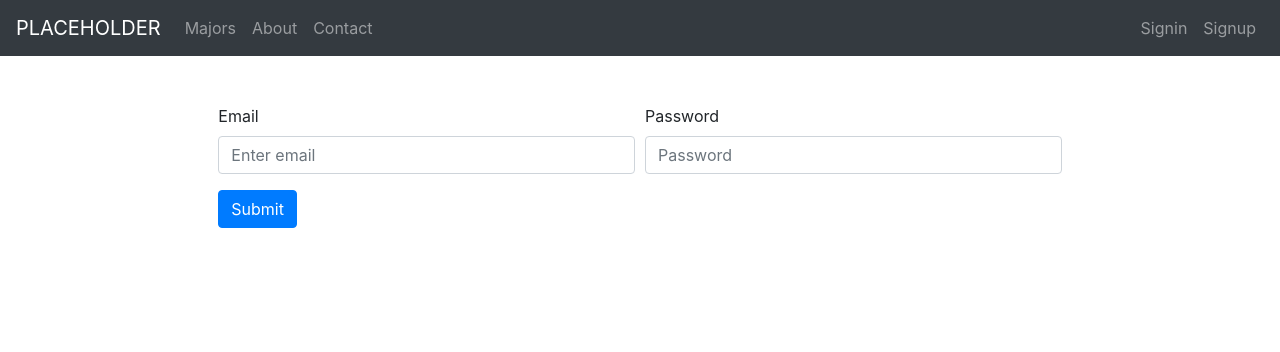
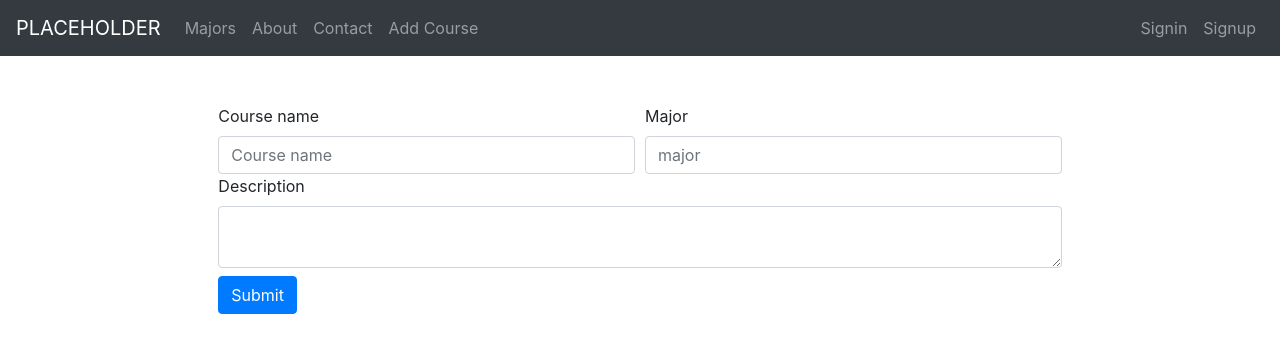
Before and after one commit to seerde/Project-3, a React (Create React App) app in the folder uranus_web_application/: page /course/add in a window 1280 px wide. Before the commit this address led to /login. Shown: the top 352 px of the page. Built offline with nearby package versions, Linux system fonts and the light colour scheme.

Commit message:
added AddCousre file with style in frontend

```diff
--- a/uranus_web_application/src/App.js
+++ b/uranus_web_application/src/App.js
@@ -3,6 +3,7 @@ import Home from "./home/Home";
 import { Login } from "./user/Login.jsx";
 import { SignUpTeacher } from "./user/SignUpTeacher";
 import { SignUpStudent } from "./user/SignUpStudent";
+import AddCourse from "./course/AddCourse"
 import Register from "./user/Register";
 import Navb from "./navbar/Navb";
 import { Switch, Route, Redirect } from "react-router-dom";
@@ -62,7 +63,7 @@ export default class App extends Component {
         {errorMessage}
         <Switch>
           <Route path="/home" render={() => <Home name={""} />} />
-
+          <Route path="/course/add" render={() => <AddCourse />} />
           <Route
             path="/login"
             render={(props) => <Login {...props} userLogin={this.userLogin} />}
--- /dev/null
+++ b/uranus_web_application/src/course/AddCourse.jsx
@@ -0,0 +1,56 @@
+import {Form,Row,Col,Button} from 'react-bootstrap'
+import React, { Component } from 'react'
+export default class AddCourse extends Component {
+    render() {
+        //api/course/add
+        return (
+            <div>
+               <Form className="mt-5">
+        <Row className="justify-content-center mt-5">
+          <Col md={8}>
+            <Form.Row>
+              <Col md={6}>
+                <Form.Label>Course name</Form.Label>
+                <Form.Control
+                  placeholder="Course name"
+                  name="courseName"
+                //   onChange={(e) => onChangeInput(e)}
+                />
+              </Col>
+              <Col md={6}>
+                <Form.Label>Major</Form.Label>
+                <Form.Control
+                  placeholder="major"
+                  name="major"
+                  //onChange={(e) => onChangeInput(e)}
+                />
+              </Col>
+            </Form.Row>
+
+            <Form.Row>
+              <Col>
+                <Form.Label>Description</Form.Label>
+                {/* <Form.Control
+                  placeholder="Course name"
+                  name="courseName"
+                //   onChange={(e) => onChangeInput(e)}
+                /> */}
+                  <textarea class="form-control" name="courseName" aria-label="With textarea"></textarea>
+
+              </Col>
+            </Form.Row>
+            <Button className="mt-2"
+              variant="primary"
+              type="submit"
+              //onClick={(e) => onSubmit(e)}
+            >
+              Submit
+            </Button>
+          </Col>
+        </Row>
+      </Form>
+
+            </div>
+        )
+    }
+}
--- a/uranus_web_application/src/navbar/Navb.jsx
+++ b/uranus_web_application/src/navbar/Navb.jsx
@@ -43,6 +43,9 @@ export default function Navb(props) {
           <Nav.Link as={Link} to="#">
             Contact
           </Nav.Link>
+          <Nav.Link as={Link} to="/course/add">
+            Add Course
+          </Nav.Link>
         </Nav>
         <Nav>{authNavDetails}</Nav>
       </Navbar>
```
